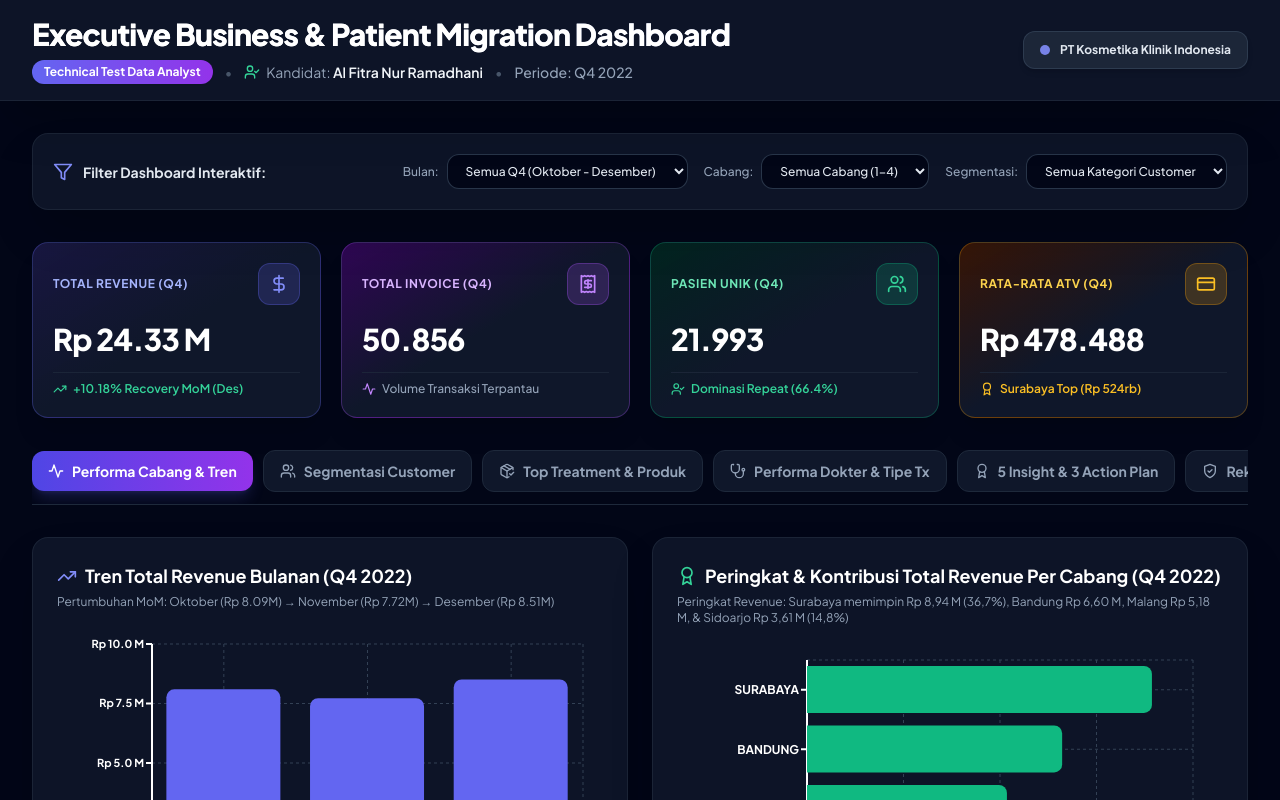
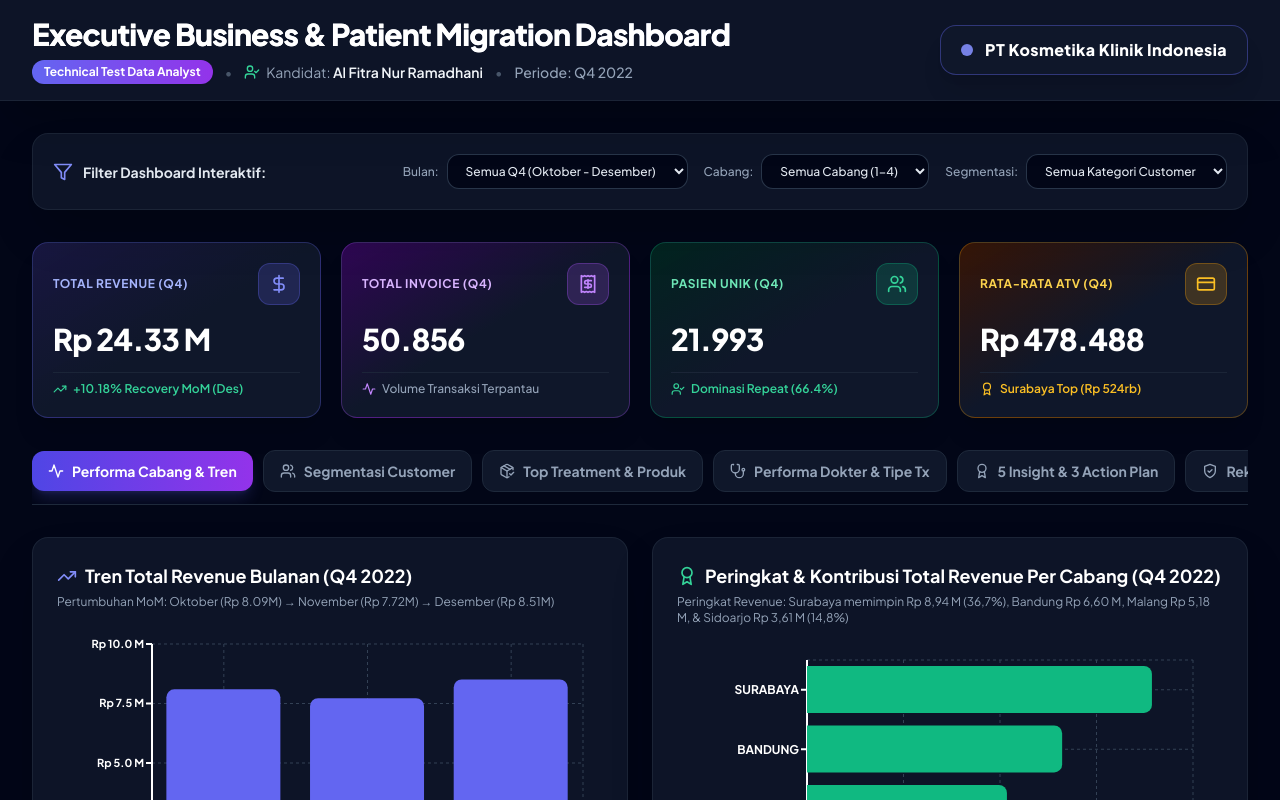
Before and after one commit to alfitranurr/kosmetika-klinik-data-analyst, a React (Vite) app in the folder dashboard/: page / in a window 1280 px wide. Shown: the top 800 px of the page. Built offline with nearby package versions, Linux system fonts and the light colour scheme.

Commit message:
style: enlarge PT Kosmetika Klinik Indonesia badge font size

```diff
--- a/dashboard/src/App.jsx
+++ b/dashboard/src/App.jsx
@@ -222,9 +222,9 @@ export default function App() {
           </div>
 
           <div className="flex items-center gap-3">
-            <span className="inline-flex items-center gap-2.5 px-4 py-2.5 rounded-xl bg-slate-800/90 border border-slate-700/80 text-xs font-bold text-slate-200 shadow-md">
-              <span className="w-2.5 h-2.5 rounded-full bg-indigo-400 animate-pulse"></span>
-              PT Kosmetika Klinik Indonesia
+            <span className="inline-flex items-center gap-3 px-5 py-3 rounded-2xl bg-gradient-to-r from-slate-900 via-slate-850 to-slate-900 border border-indigo-500/40 text-sm sm:text-base font-extrabold text-white shadow-xl">
+              <span className="w-3 h-3 rounded-full bg-indigo-400 animate-pulse shrink-0"></span>
+              <span className="tracking-wide">PT Kosmetika Klinik Indonesia</span>
             </span>
           </div>
         </div>
```
